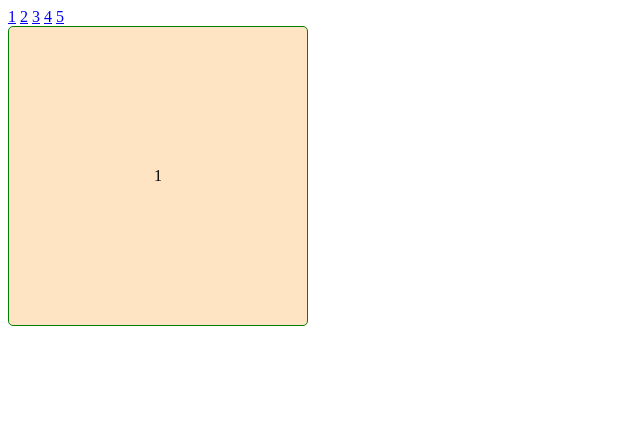
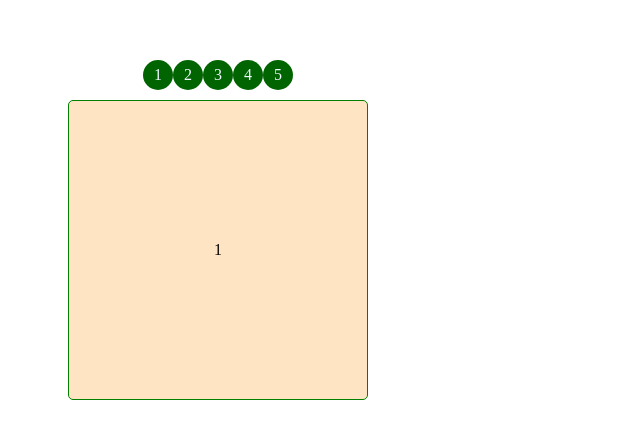
Before and after one commit to Ejiwen/css-training, a plain HTML site: page slider/index.html in a window 1280 px wide. Shown: the whole page, without its empty margins (0-640 px from the left). Drawn offline with Linux system fonts and the light colour scheme.

Commit message:
styling the links

```diff
--- a/slider/index.html
+++ b/slider/index.html
@@ -9,12 +9,13 @@
 <body>
 
     <div class="slider-wrap">
-
+        <div class="slider-links">
         <a href="#slide-1">1</a>
         <a href="#slide-2">2</a>
         <a href="#slide-3">3</a>
         <a href="#slide-4">4</a>
         <a href="#slide-5">5</a>
+       </div>
 
         <div class="slider">
         <div class="slide" id="slide-1">1</div>
--- a/slider/style.css
+++ b/slider/style.css
@@ -3,9 +3,15 @@
     box-sizing: border-box;
   }
 
+  .slider-wrap {
+      margin: 60px 60px;
+      width: 300px;
+    height: 300px;
+  }
+
 .slider {
-    width: 300px;
-    height: 300px;
+    width: 100%;
+    height: 100%;
     display: flex;
     overflow-x: auto;
     /*  how strictly snap points are enforced
@@ -48,3 +54,23 @@
     align-items: center; /* Y axis */
     margin-right: 20px;
   }
+
+  /* change the style of the links buttons */
+  .slider-links {
+    width: 100%;
+    display: flex;
+    justify-content: center;
+    margin-bottom: 10px;
+}
+
+  .slider-links a {
+      background-color: darkgreen;
+      color: aliceblue;
+      text-decoration: none;
+      width: 30px;
+      height: 30px;
+      display: flex;
+      align-items: center;
+      justify-content: center;
+      border-radius: 50%;
+  }
```
